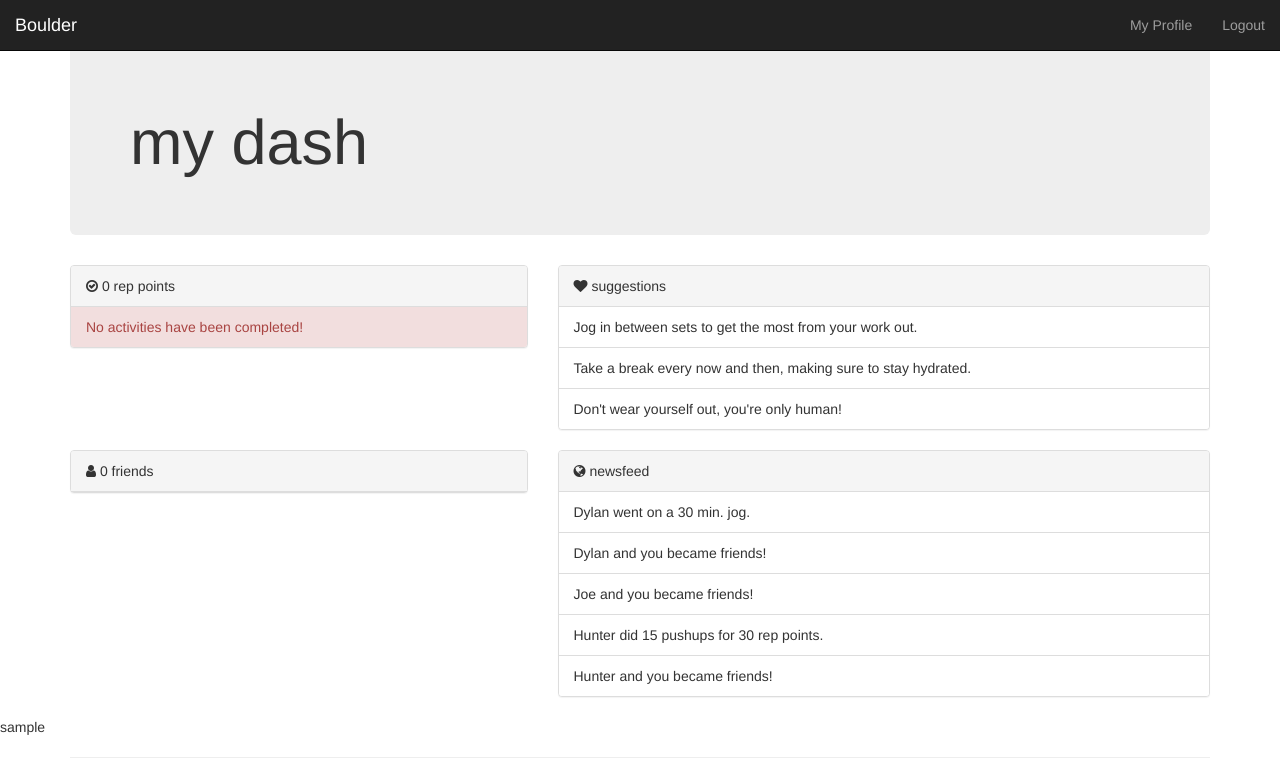
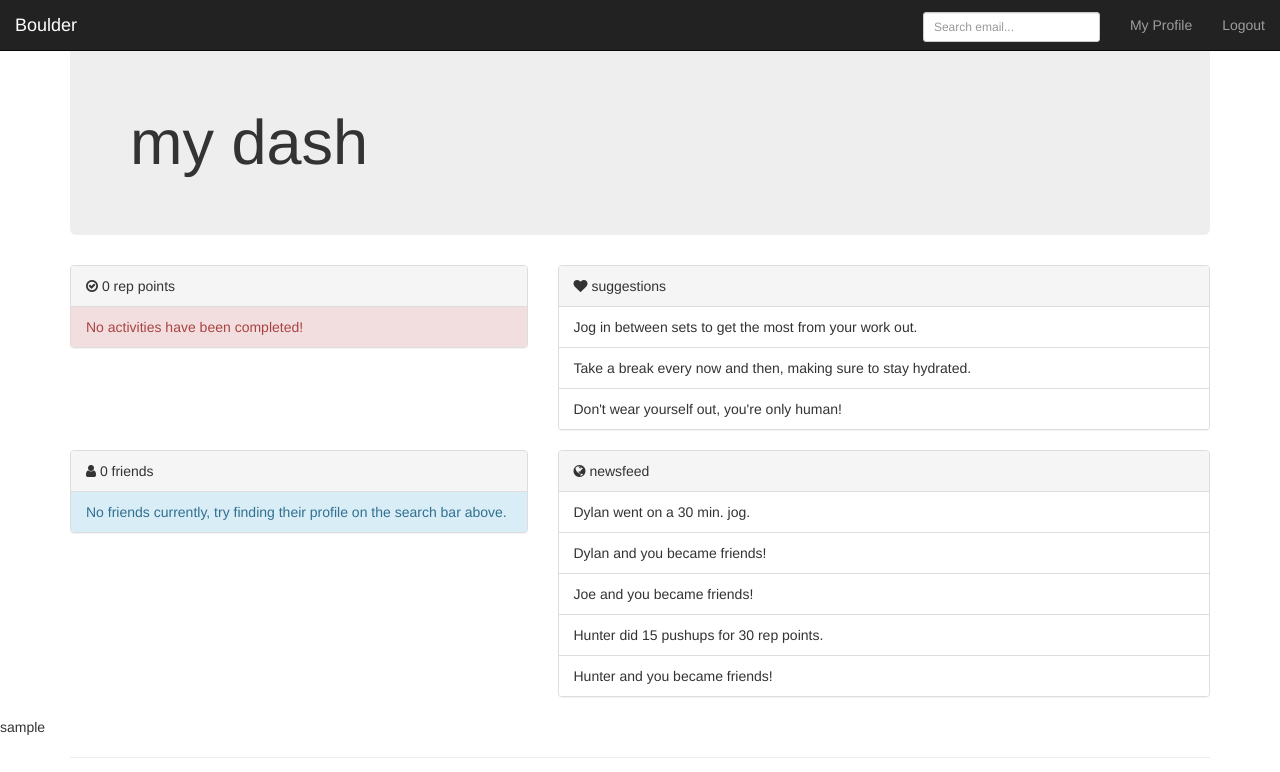
Before and after one commit to msilvprog7/Boulder-web, a Django app: page /boulder/dash/ in a window 1280 px wide. Shown: the top 772 px of the page. Run offline with Django 3.2, Linux system fonts and the light colour scheme; the visitor is signed in with stand-in values (Sample User, id 1); data that the repository does not hold is empty; some libraries are stand-ins or nearby versions.

Commit message:
Additional styling for search input on navbar

```diff
--- a/main/static/main/styles.css
+++ b/main/static/main/styles.css
@@ -13,3 +13,7 @@
 	font-size: 10px;
 	color: #CFCFCF;
 }
+
+.top-search {
+	margin-top: 4px;
+}
--- a/main/templates/base.html
+++ b/main/templates/base.html
@@ -26,6 +26,11 @@
         <div class="collapse navbar-collapse" id="bs-example-navbar-collapse-1">
           <ul class="nav navbar-nav navbar-right">
             {% if request.user.is_authenticated %}
+              <form class="navbar-form navbar-left" role="search">
+                <div class="form-group top-search">
+                  <input name="token" class="form-control input-sm" type="text" placeholder="Search email...">
+                </div>
+              </form>
               <li><a href="#">My Profile</a></li>
               <li><a href="/logout/">Logout</a></li>
             {% else %}
--- a/main/templates/main/home.html
+++ b/main/templates/main/home.html
@@ -75,6 +75,8 @@
 
             {% for friend in friends %}
               <li class="list-group-item">{{ friend.first_name }}</li>
+            {% empty %}
+              <li class="list-group-item list-group-item-info">No friends currently, try finding their profile on the search bar above.</li>
             {% endfor %}
           </ul>
 
```
